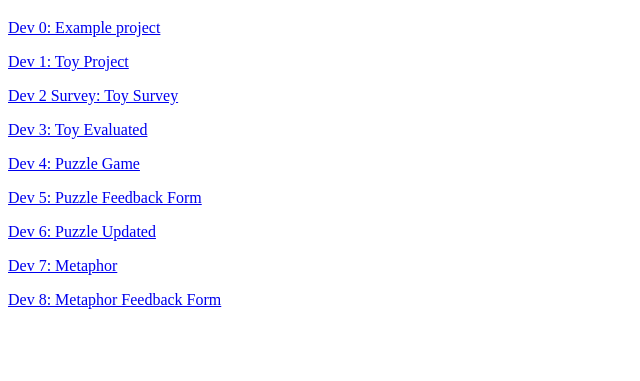
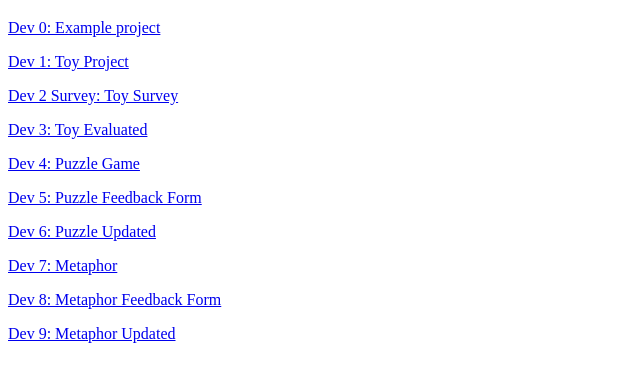
Before and after one commit to rganguli0753/2900Web, a plain HTML site: page index.html in a window 1280 px wide. Shown: the part 61-442 px from the top of the page, without its empty margins (0-640 px from the left). Drawn offline with Linux system fonts and the light colour scheme.

Commit message:
Website update

```diff
--- a/index.html
+++ b/index.html
@@ -47,5 +47,9 @@
 			<a href="https://forms.gle/hcyacKTFYFJ98i6h6" target="_blank">Dev 8: Metaphor Feedback Form</a>
 			<br>
 		</p>
+		<p>
+			<a href="resources/Dev9/game.html" target="_blank">Dev 9: Metaphor Updated</a>
+			<br>
+		</p>
 	</body>
 </html>
```
